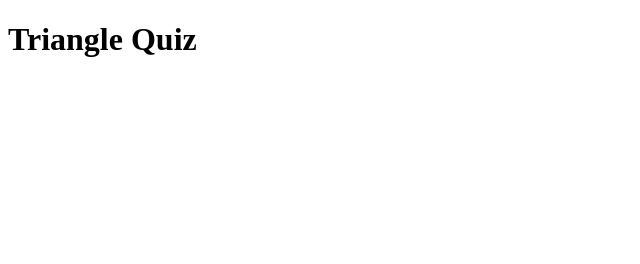
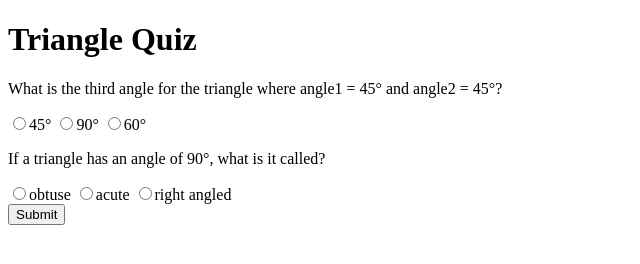
Before and after one commit to yash251/fun-with-triangles, a plain HTML site: page quiz.html in a window 1280 px wide. Shown: the whole page, without its empty margins (0-640 px from the left). Drawn offline with Linux system fonts and the light colour scheme.

Commit message:
quiz html done

```diff
--- a/quiz.html
+++ b/quiz.html
@@ -1,17 +1,33 @@
 <!DOCTYPE html>
 <html lang="en">
+
 <head>
     <meta charset="UTF-8">
     <meta http-equiv="X-UA-Compatible" content="IE=edge">
     <meta name="viewport" content="width=device-width, initial-scale=1.0">
     <title>Triangle Quiz</title>
 </head>
+
 <body>
     <h1>Triangle Quiz</h1>
     <form>
-
+        <div class="question-container">
+            <p>What is the third angle for the triangle where angle1 = 45° and angle2 = 45°?</p>
+            <label><input type="radio" name="question1" value="45°" />45°</label>
+            <label><input type="radio" name="question1" value="90°" />90°</label>
+            <label><input type="radio" name="question1" value="60°" />60°</label>
+        </div>
+        <div class="question-container">
+            <p>If a triangle has an angle of 90°, what is it called?</p>
+            <label><input type="radio" name="question2" value="obtuse" />obtuse</label>
+            <label><input type="radio" name="question2" value="acute" />acute</label>
+            <label><input type="radio" name="question2" value="right angled" />right angled</label>
+        </div>
     </form>
+    <button id="submit-answer">Submit</button>
+    <div id="output"></div>
 
     <script src="quiz.js" type="text/javascript"></script>
 </body>
+
 </html>
```
